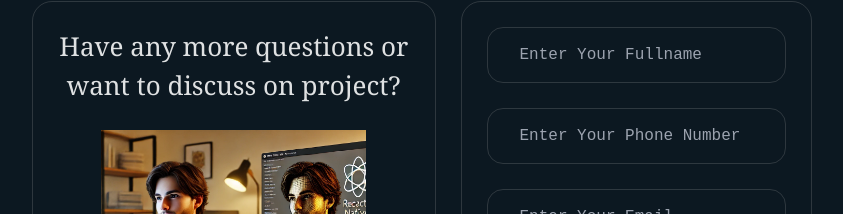
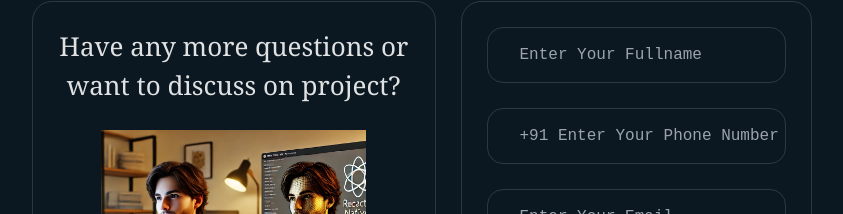
Before and after one commit to devxtushar/web-portfolio, a React (Vite) app: page /contact in a window 1280 px wide. Shown: the part 269-483 px from the top of the page, without its empty margins (218-1061 px from the left). Built offline with nearby package versions, Linux system fonts and the light colour scheme.

Commit message:
# contact form input validation

```diff
--- a/src/index.css
+++ b/src/index.css
@@ -136,18 +136,12 @@ input {
   font-family: monospace;
 }
 
-/* @media (prefers-color-scheme: light) {
-  :root {
-    color: #213547;
-    background-color: #ffffff;
-  }
-  a:hover {
-    color: #747bff;
-  }
-  button {
-    background-color: #f9f9f9;
-  }
-} */
+input::-webkit-outer-spin-button,
+input::-webkit-inner-spin-button {
+  -webkit-appearance: none;
+  margin: 0;
+}
+
 @media screen and (min-width: 0px) and (max-width: 550px) {
   html {
     font-size: 8px;
--- a/src/pages/Contact.tsx
+++ b/src/pages/Contact.tsx
@@ -18,7 +18,8 @@ function Contact() {
     handleSubmit,
     formState: { errors },
   } = useForm<Inputs>();
-  const onSubmit: SubmitHandler<Inputs> = (data) => console.log(data);
+  const onSubmit: SubmitHandler<Inputs> = () =>
+    alert("Thank you contacting! Response time is typically around 24 hours");
   useEffect(() => {
     window.scrollTo(0, 0);
   }, []);
@@ -61,24 +62,34 @@ function Contact() {
                 >
                   <div>
                     <input
-                      {...(register("fullname"), { required: true })}
+                      {...register("fullname", {
+                        required: "Fullname is required*",
+                      })}
                       placeholder="Enter Your Fullname"
+                      type="text"
                     />
                     {errors.fullname && (
                       <span className="t5 text-gray-500">
-                        Fullname is required*
+                        {errors.fullname.message}
                       </span>
                     )}
                   </div>
 
                   <div>
                     <input
-                      {...register("phoneNumber", { required: true })}
-                      placeholder="Enter Your Phone Number"
+                      {...register("phoneNumber", {
+                        required: "Phone Number is required*",
+                        pattern: {
+                          value: /^[0-9]{10}$/,
+                          message: "Mobile number must be exactly 10 digits",
+                        },
+                      })}
+                      placeholder="+91 Enter Your Phone Number"
+                      type="number"
                     />
                     {errors.phoneNumber && (
                       <span className="t5 text-gray-500">
-                        Phone Number is required*
+                        {errors.phoneNumber.message}
                       </span>
                     )}
                   </div>
@@ -86,6 +97,7 @@ function Contact() {
                     <input
                       {...register("email", { required: true })}
                       placeholder="Enter Your Email"
+                      type="email"
                     />
                     {errors.email && (
                       <span className="t5 text-gray-500">
```
